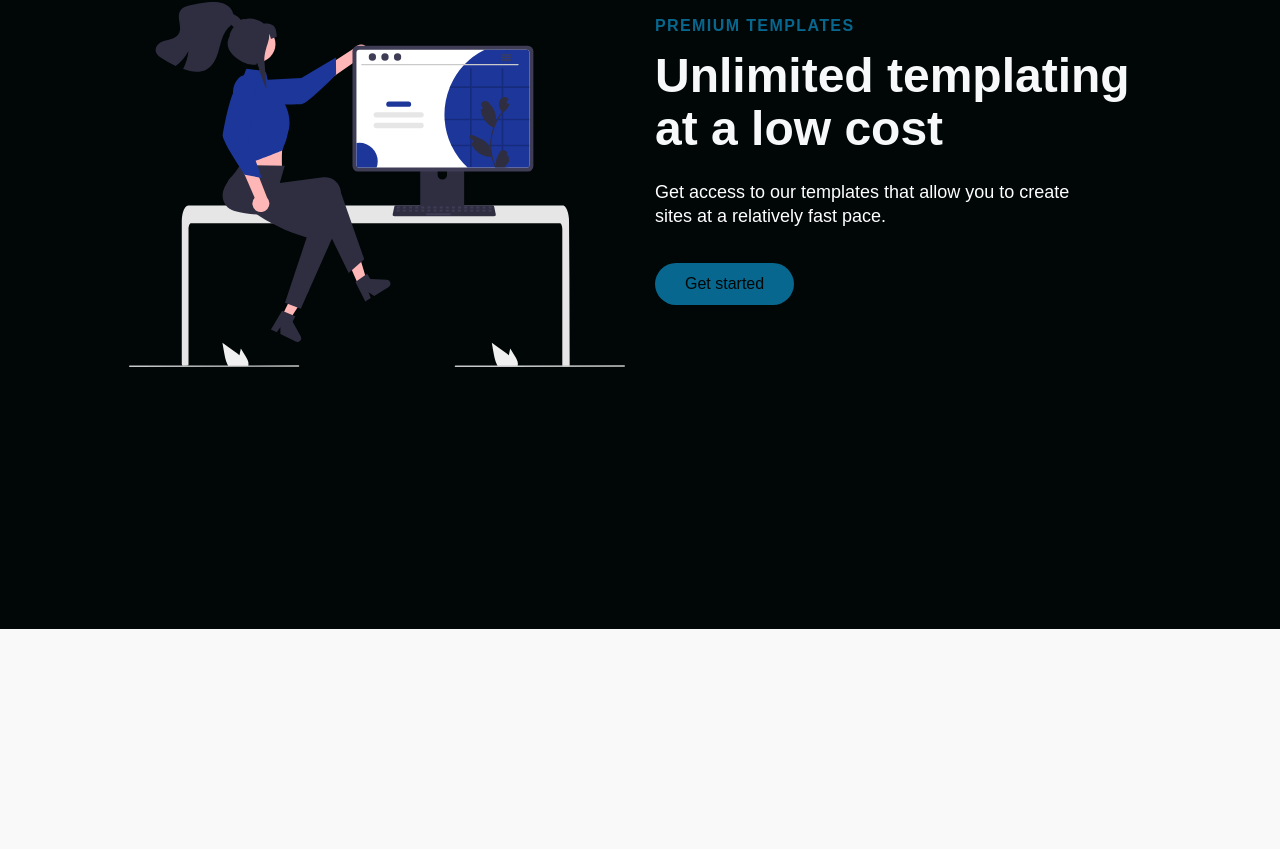
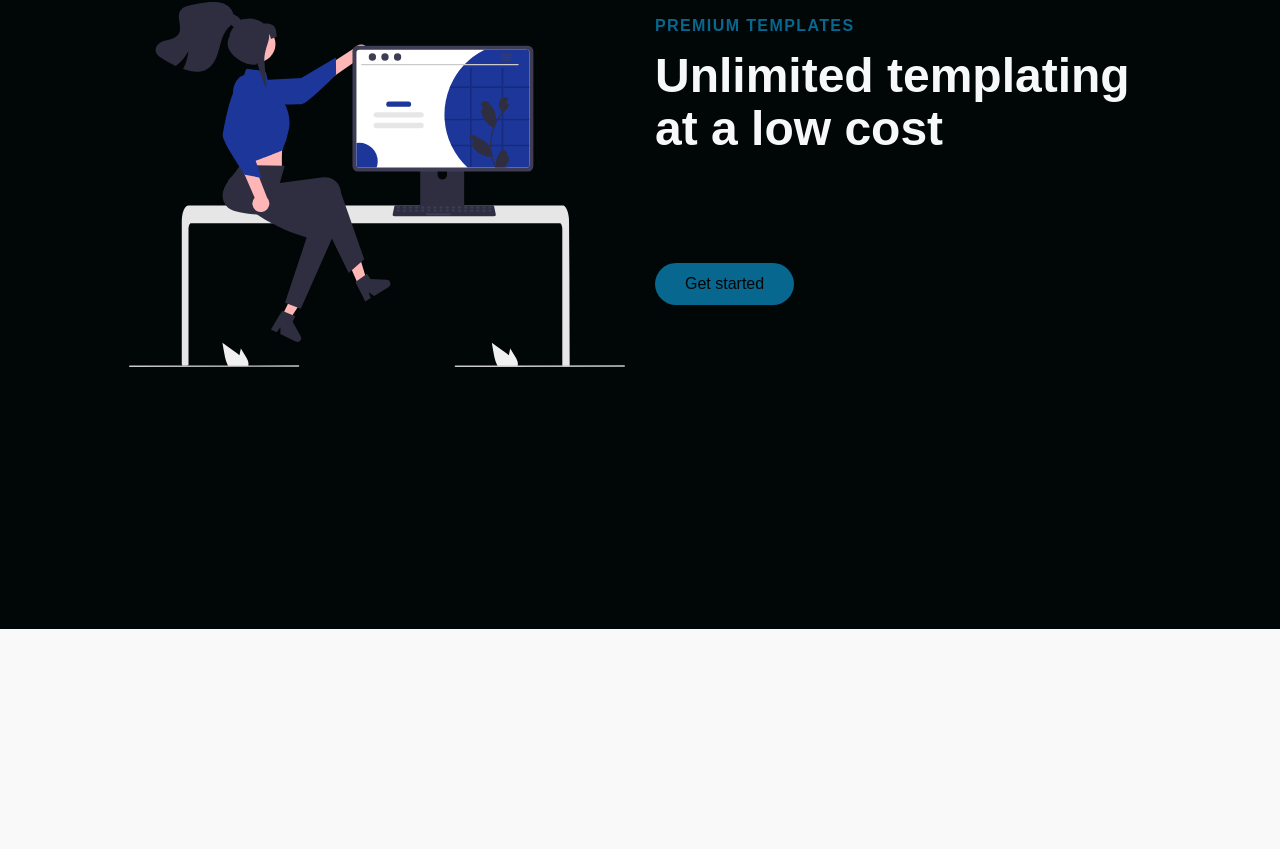
Before and after one commit to tpadilla10117/portfolio_template, a React (Create React App) app: page / in a window 1280 px wide. Shown: the part 1031-1880 px from the top of the page. Built offline with nearby package versions, Linux system fonts and the light colour scheme; a web font is replaced by a local one.

Commit message:
cant get intersectionobs wroking

```diff
--- a/src/components/layout/InfoSection/InfoSection.css
+++ b/src/components/layout/InfoSection/InfoSection.css
@@ -1,10 +1,10 @@
 /* STRICTLY FOR ANIMATIONS / EFFECTS WHEN A USER SCROLLS: */
     /* TODO: Need to review Intersection Observers: */
-  /*   .fade-in {
+    .fade-in {
         opacity: 0;
         transition: opacity 250ms ease-in;
     }
 
     .fade-in.appear {
         opacity: 1;
-    } */
+    }
--- a/src/components/layout/InfoSection/InfoSection.jsx
+++ b/src/components/layout/InfoSection/InfoSection.jsx
@@ -31,13 +31,18 @@ const InfoSection = ( {lightBg, id, imgStart, topLine, lightText, headline, dark
         rootMargin: "0px 0px -200px 0px"
     };
 
-  /*   useEffect( () => {
+/* TODO: Need to figure out why the useEffect doesn't work properly with Intersection Observer */
+    useEffect( () => {
         faders.forEach(fader => {
             appearOnScroll.observe(fader);
             console.log("Fade fired")
 
+            return () => {
+                console.log("We unmounted: ", )
+            }
+
         })
-    }, []); */
+    }, );
 
    /*  useEffect( () => {
         const observer = new IntersectionObserver(callbackFunction, appearOptions);
@@ -49,13 +54,14 @@ const InfoSection = ( {lightBg, id, imgStart, topLine, lightText, headline, dark
     }, [containerRef, appearOptions]) */
 
 /* Intersection Observer: */
- /*    const appearOnScroll = new IntersectionObserver(
+    const appearOnScroll = new IntersectionObserver(
         function( entries, appearOnScroll) {
             entries.forEach( entry => {
                 if (!entry.isIntersecting) {
                     return;
                 } else {
                     entry.target.classList.add('appear');
+                    setIsVisible(entry.isIntersecting);
                     appearOnScroll.unobserve(entry.target);
                 }
             })
@@ -63,9 +69,11 @@ const InfoSection = ( {lightBg, id, imgStart, topLine, lightText, headline, dark
 
         appearOptions);
 
-        faders.forEach(fader => {
+        /* faders.forEach(fader => {
             appearOnScroll.observe(fader);
         }) */
+
+
 
         const callbackFunction = (entries) => {
             const [ entry ] = entries;
@@ -85,7 +93,8 @@ const InfoSection = ( {lightBg, id, imgStart, topLine, lightText, headline, dark
                                 <Heading lightText={lightText}>
                                     {headline}
                                 </Heading>
-                                <Subtitle darkText={darkText} className="fade-in" /* ref={containerRef} */>
+                                <Subtitle darkText={darkText} className="fade-in" ref={containerRef}>
+                                    {/* {isVisible ? description : "This didn't work"} */}
                                     {description}
                                 </Subtitle>
                                 <BtnWrap>
```
